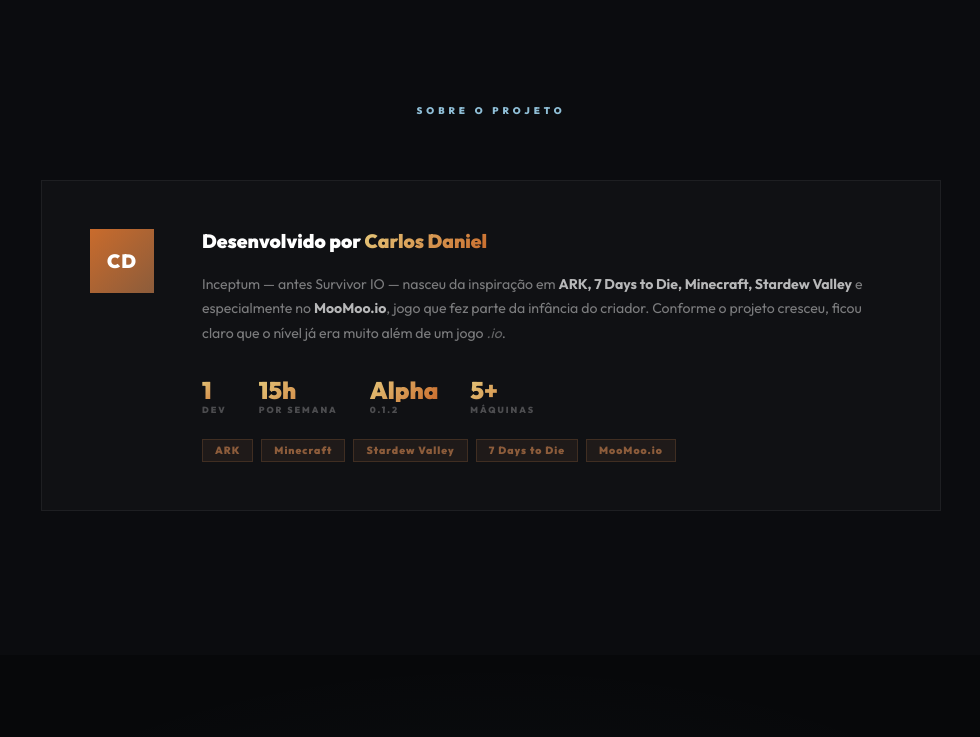
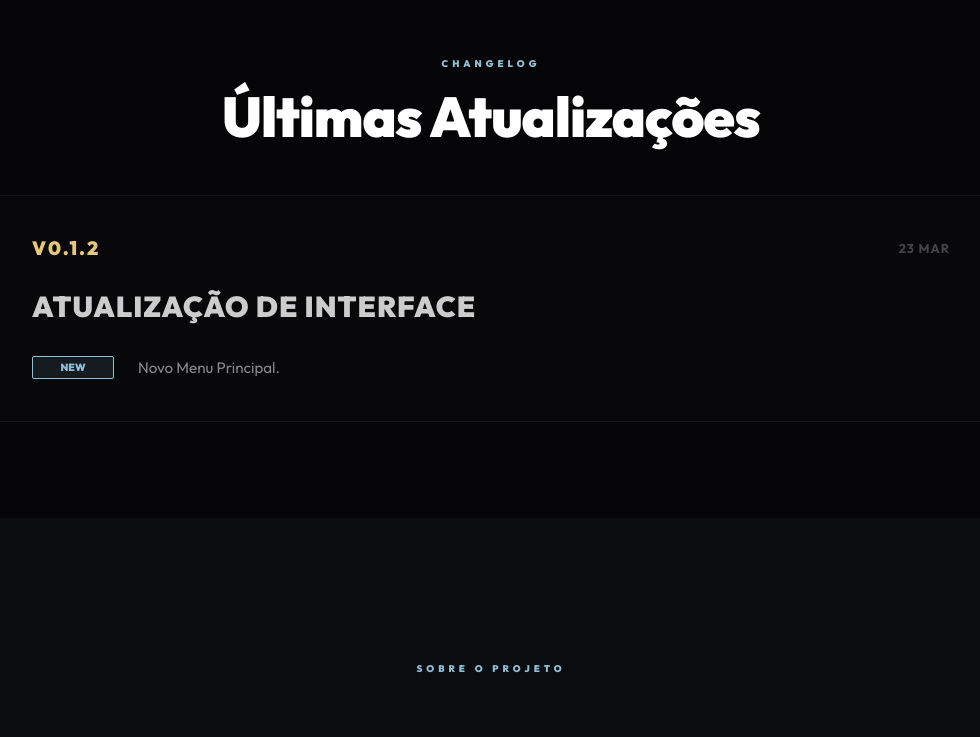
Before and after one commit to ChickChuck2/Inceptum, a React (Vite) app: page / in a window 1280 px wide. Shown: the part 8759-9496 px from the top of the page, without its empty margins (149-1129 px from the left). Built offline with nearby package versions, Linux system fonts and the light colour scheme.

Commit message:
feat: implement initial landing page with dynamic content, animations, and styling.

```diff
--- /dev/null
+++ b/public/news.json
@@ -0,0 +1,16 @@
+{
+  "last_check": "2026-03-23",
+  "updates": [
+    {
+      "date": "23 MAR",
+      "version": "V0.1.2",
+      "title": "ATUALIZAÇÃO DE INTERFACE",
+      "notes": [
+        {
+          "type": "feature",
+          "text": "Novo Menu Principal."
+        }
+      ]
+    }
+  ]
+}
--- a/src/components/LandingPage.tsx
+++ b/src/components/LandingPage.tsx
@@ -189,6 +189,15 @@ const LandingPage: React.FC = () => {
     { icon: '🌽', name: t('landing.devboard.categories.farming'), done: 2, total: 13, pct: 15, color: '#6C8037', next: t('landing.devboard.next_milestones.farming') },
     { icon: '💀', name: t('landing.devboard.categories.enemies'), done: 0, total: 2, pct: 0, color: '#ff4444', next: t('landing.devboard.next_milestones.enemies') },
   ];
+
+  const [news, setNews] = useState<any>(null);
+
+  useEffect(() => {
+    fetch('/news.json')
+      .then(res => res.json())
+      .then(data => setNews(data))
+      .catch(err => console.error("Error loading news:", err));
+  }, []);
 
   return (
     <div className="landing-v2">
@@ -608,6 +617,47 @@ const LandingPage: React.FC = () => {
         </div>
       </section>
 
+      {/* ===================== DYANMIC NEWS (CHANGELOG) ===================== */}
+      <section className="news-section-web">
+        <div className="news-web-inner">
+          <motion.div className="section-eyebrow center" initial={{ opacity: 0 }} whileInView={{ opacity: 1 }} viewport={{ once: true }}>
+            {t('landing.news.eyebrow', 'CHANGELOG')}
+          </motion.div>
+          <motion.h2 className="section-title-large center" initial={{ opacity: 0, y: 15 }} whileInView={{ opacity: 1, y: 0 }} viewport={{ once: true }}>
+            {t('landing.news.title', 'Últimas Atualizações')}
+          </motion.h2>
+
+          <div className="news-web-grid">
+            {news?.updates?.map((update: any, idx: number) => (
+              <motion.div
+                key={update.version}
+                className="news-web-card"
+                initial={{ opacity: 0, y: 20 }}
+                whileInView={{ opacity: 1, y: 0 }}
+                transition={{ delay: idx * 0.1 }}
+                viewport={{ once: true }}
+              >
+                <div className="news-web-header">
+                  <span className="news-web-version">{update.version}</span>
+                  <span className="news-web-date">{update.date}</span>
+                </div>
+                <h3 className="news-web-title">{update.title}</h3>
+                <div className="news-web-notes">
+                  {update.notes.map((note: any, i: number) => (
+                    <div key={i} className="news-web-note">
+                      <span className={`news-web-tag ${note.type}`}>
+                        {note.type === 'bug' ? 'BUG' : note.type === 'feature' ? 'NEW' : 'IMP'}
+                      </span>
+                      <p>{note.text}</p>
+                    </div>
+                  ))}
+                </div>
+              </motion.div>
+            ))}
+          </div>
+        </div>
+      </section>
+
       {/* ===================== DEV STORY ===================== */}
       <section className="devstory-section">
         <div className="devstory-inner">
--- a/src/index.css
+++ b/src/index.css
@@ -774,3 +774,101 @@ body {
   color: #ff6a00;
   text-transform: uppercase;
 }
+
+/* ============================================================
+   DYNAMIC NEWS (CHANGELOG)
+   ============================================================ */
+.news-section-web {
+  padding: 6rem 5%;
+  background: #050507;
+  border-top: 1px solid rgba(255,255,255,0.03);
+}
+
+.news-web-inner {
+  max-width: 1000px;
+  margin: 0 auto;
+}
+
+.news-web-grid {
+  display: flex;
+  flex-direction: column;
+  gap: 2rem;
+  margin-top: 3rem;
+}
+
+.news-web-card {
+  background: rgba(255, 255, 255, 0.01);
+  border: 1px solid rgba(255, 255, 255, 0.05);
+  padding: 2.5rem;
+  position: relative;
+  transition: all 0.3s;
+}
+
+.news-web-card:hover {
+  border-color: rgba(255, 255, 255, 0.1);
+  background: rgba(255, 255, 255, 0.02);
+}
+
+.news-web-header {
+  display: flex;
+  justify-content: space-between;
+  align-items: center;
+  margin-bottom: 1.5rem;
+}
+
+.news-web-version {
+  font-size: 1.2rem;
+  font-weight: 900;
+  color: var(--amarelo-suave);
+  letter-spacing: 2px;
+}
+
+.news-web-date {
+  font-size: 0.8rem;
+  color: #444;
+  font-weight: 700;
+  text-transform: uppercase;
+  letter-spacing: 1px;
+}
+
+.news-web-title {
+  font-size: 1.8rem;
+  font-weight: 900;
+  margin-bottom: 2rem;
+  text-transform: uppercase;
+  letter-spacing: 1px;
+  color: #ccc;
+}
+
+.news-web-notes {
+  display: flex;
+  flex-direction: column;
+  gap: 1.2rem;
+}
+
+.news-web-note {
+  display: flex;
+  align-items: flex-start;
+  gap: 1.5rem;
+}
+
+.news-web-tag {
+  font-size: 0.65rem;
+  font-weight: 900;
+  padding: 4px 10px;
+  min-width: 60px;
+  text-align: center;
+  border: 1px solid currentColor;
+  border-radius: 2px;
+}
+
+.news-web-tag.bug { color: var(--laranja-queimado); background: rgba(201, 107, 44, 0.1); }
+.news-web-tag.feature { color: var(--azul-ceu); background: rgba(143, 190, 214, 0.1); }
+.news-web-tag.imp { color: var(--amarelo-suave); background: rgba(229, 199, 122, 0.1); }
+
+.news-web-note p {
+  margin: 0;
+  font-size: 0.95rem;
+  color: #888;
+  line-height: 1.6;
+}
```
